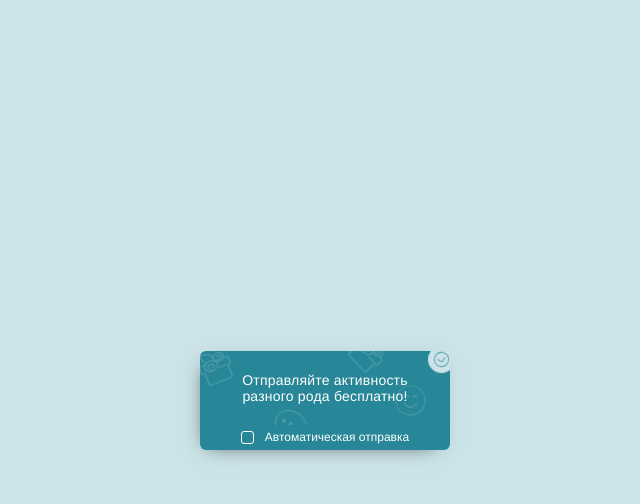
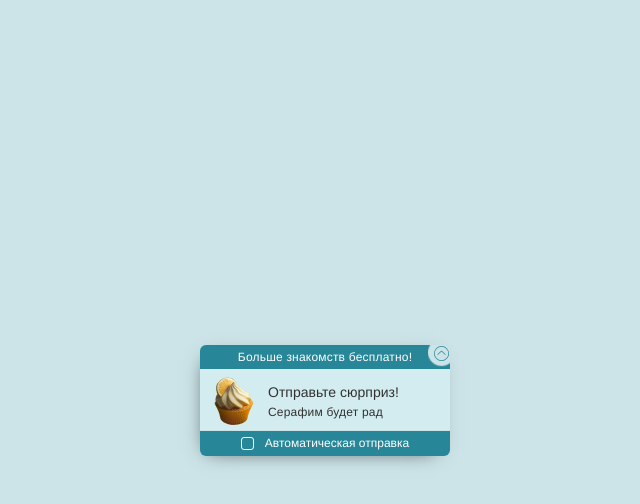
Before and after one commit to KuznetsovGleb/KuznetsovGleb.github.io, a plain HTML site: page KP-3620/index.html in a window 1280 px wide. Both pictures are taken after a click on the picture 756 px from the left and 217 px from the top of the page. Shown: the whole page, without its empty margins (315-955 px from the left). Drawn offline with nearby package versions, Linux system fonts and the light colour scheme.

Commit message:
added block collapsing and deleting

```diff
--- a/KP-3620/css/styles.css
+++ b/KP-3620/css/styles.css
@@ -24,7 +24,6 @@ html, body {
     min-width: 250px;
     max-width: 250px;
     border-radius: 6px;
-    /*overflow: auto;*/
     -webkit-box-shadow: -4px 5px 20px -11px rgba(0,0,0,0.75);
     -moz-box-shadow: -4px 5px 20px -11px rgba(0,0,0,0.75);
     box-shadow: -4px 5px 20px -11px rgba(0,0,0,0.75);
@@ -43,22 +42,44 @@ html, body {
     background-position: left center, right center;
     background-size: contain;
 }
+.block-header-minimize {
+    min-height: 24px;
+    background-image: linear-gradient(to right, RGB(39, 134, 151), RGB(39, 134, 151)), url("../images/bg-header-minimize.png");
+    background-size: 228px, contain;
+    background-position: left center, right center;
+    border-top-left-radius: 6px;
+    border-top-right-radius: 6px;
+}
 
 .collapse-icon {
     position: absolute;
     right: 1px;
     top: 1px;
     cursor: pointer;
-    animation: iconRotation 2s linear infinite;
 }
 
-@keyframes iconRotation {
+.counterclock-wise {
+    animation: counterclock-wise 600ms linear;
+    animation-fill-mode: forwards;
+}
+.clockwise {
+    animation: clockwise 600ms linear;
+    animation-fill-mode: forwards;
+}
+@keyframes clockwise {
     from {
         transform: rotate(0);
-
     }
     to {
-        transform: rotate(360deg);
+        transform: rotate(0.5turn);
+    }
+}
+@keyframes counterclock-wise {
+    from {
+        transform: rotate(0.5turn);
+    }
+    to {
+        transform: rotate(0);
     }
 }
 
@@ -66,6 +87,10 @@ html, body {
     font-size: 14px;
     letter-spacing: 0.2px;
     color: #ffffff;
+}
+.block-header-text-minimize {
+    font-size: 12px;
+    font-weight: 300;
 }
 
 .block-user-views {
@@ -83,9 +108,6 @@ html, body {
     font-size: 12px;
     color: #323232;
 }
-/*.block-user-views:hover .popup-advice {*/
-    /*display: block;*/
-/*}*/
 
 .popup-advice {
     display: none;
@@ -167,14 +189,32 @@ html, body {
     color: #323232;
 }
 
-
-
+.activities-sent::after {
+    content: 'Отправлено другим пользователем';
+    position: absolute;
+    top: 50%;
+    left: 50%;
+    transform: translate(-50%, -50%);
+    display: flex;
+    align-items: center;
+    justify-content: center;
+    height: 100%;
+    width: 100%;
+    pointer-events: none;
+    text-align: center;
+    font-size: 12px;
+    color: #53ce8a;
+    background-image: linear-gradient(to right, rgba(255, 255, 255, 0.9), rgba(255, 255, 255, 0.5));
+}
 .activities-list {
     list-style: none;
+    overflow: hidden;
+    min-height: 60px;
 }
 .activities-list-item {
     border-bottom: 1px solid #9696961a;
     position: relative;
+    cursor: pointer;
 }
 .activities-greeting {
     padding: 12px 0 11px 20px;
@@ -183,7 +223,6 @@ html, body {
 }
 .activities-surprise {
     padding: 15px 0 11px 68px;
-    /*background: url("../images/wink.png") no-repeat left center;*/
     /*background-size: 20%;*/
     background-color: #d9f3f780;
 
@@ -201,7 +240,6 @@ html, body {
     position: absolute;
     left: 10px;
     top: 8px;
-    /*background: url("../images/wink.png") no-repeat center center;*/
     /*background-size: contain;*/
 }
 
@@ -226,7 +264,7 @@ html, body {
 }
 .activities-list-item-text {
     display: block;
-    width: 85%;
+    width: 86%;
     font-size: 12px;
     font-weight: 300;
     letter-spacing: 0.2px;
@@ -307,19 +345,20 @@ html, body {
 }
 
 .non-active {
-    /*display: none;*/
-    height: auto;
-    overflow: hidden;
-    animation: hiding 1s ease-in-out;
-    animation-fill-mode: forwards;
+    display: none;
+    /*height: auto;*/
+    /*overflow: hidden;*/
+    /*animation: hiding 1s ease-in-out;*/
+    /*animation-fill-mode: forwards;*/
 }
 
-@keyframes hiding {
-    from {
-        height: 303px;
-    }
-    to {
-        height: 0px;
-        /*display: none;*/
-    }
-}
+
+/*@keyframes hiding {*/
+    /*from {*/
+        /*height: 303px;*/
+    /*}*/
+    /*to {*/
+        /*height: 0px;*/
+        /*!*display: none;*!*/
+    /*}*/
+/*}*/
--- a/KP-3620/index.html
+++ b/KP-3620/index.html
@@ -14,11 +14,12 @@
 
     <div class="block">
 
-        <header class="block-header">
+        <header class="block-header js-block-header">
             <img class="collapse-icon js-collapse-button" src="images/arrow.svg" alt="close">
             <span class="block-header-text">Отправляйте активность<br> разного рода бесплатно!</span>
+            <span class="block-header-text block-header-text-minimize non-active">Больше знакомств бесплатно!</span>
         </header>
-        <div class="collapse-wrapper js-collapse-block">
+        <div class="collapse-wrapper js-collapse-block non-collapse">
             <div class="block-user-views js-block-user-views">
                 <svg class="block-user-svg" xmlns="http://www.w3.org/2000/svg" width="15" height="15"
                      viewBox="0 0 15 15">
@@ -32,8 +33,8 @@
                 </div>
             </div>
             <div class="activities-list-wrapper">
-                <ul class="activities-list">
-                    <!--<li class="activities-list-item activities-greeting">-->
+                <ul class="activities-list js-activities-list">
+                    <!--<li class="activities-list-item activities-greeting activities-sent">-->
                         <!--<span class="activities-list-item-header">Василий ждет приветствий!</span>-->
                         <!--<span class="activities-list-item-text">Привет! Как ты относишься к знакомствам в Интернете?</span>-->
                     <!--</li>-->
--- a/KP-3620/js/script.js
+++ b/KP-3620/js/script.js
@@ -7,26 +7,64 @@ $(function () {
             this.createDynamicElements();
         },
         initVar: function () {
+            this.$header = $('.js-block-header');
             this.$closeButton = $('.js-collapse-button');
             this.$collapseBlock = $('.js-collapse-block');
-
+            this.collapseFlag = false;
             this.$blockViews = $('.js-block-user-views');
             this.$blockPopup = $('.js-popup-advice');
 
             this.userAmount = $('#user-amount');
 
-            this.activitiesList = $('.activities-list');
-
+            this.$activitiesList = $('.js-activities-list');
+            this.$checkboxInput = $('.js-checkbox-select');
         },
         bindEvents: function () {
             let self = this;
 
             this.$closeButton.on('click', function () {
-                self.$collapseBlock.addClass('non-active');
+                if (self.$collapseBlock.hasClass('non-collapse')) {
+                    self.$closeButton.removeClass('counterclock-wise').addClass('clockwise');
+                    self.$collapseBlock.toggleClass('non-collapse');
+                    self.$header.toggleClass('block-header-minimize')
+                    $('.block-header-text').eq(0).toggleClass('non-active');
+                    $('.block-header-text').eq(1).toggleClass('non-active');
+
+                    self.collapseFlag = true;
+                    let heightList = $('.activities-list-item').first().outerHeight();
+
+                    self.$collapseBlock.slideUp('slow', function () {
+                        console.log(heightList);
+                        self.$activitiesList.height(heightList);
+                        self.$activitiesList.insertAfter(self.$header);
+                    });
+
+                } else {
+                    self.$closeButton.removeClass('clockwise').addClass('counterclock-wise');
+                    self.$header.toggleClass('block-header-minimize')
+                    self.$collapseBlock.toggleClass('non-collapse');
+                    $('.block-header-text').eq(0).toggleClass('non-active');
+                    $('.block-header-text').eq(1).toggleClass('non-active');
+
+                    self.collapseFlag = false;
+                    self.$collapseBlock.slideDown('slow', function () {
+                        self.$activitiesList.insertAfter(self.$collapseBlock);
+                        self.$activitiesList.css('height', '100%');
+                    });
+                }
+
             })
 
             this.$blockViews.on('click', function () {
                 self.$blockPopup.toggleClass('active-popup');
+            })
+
+            this.$activitiesList.on('click', 'li', function () {
+                if ($(this).hasClass('activities-sent')) return false;
+
+                $(this).slideUp(function () {
+                    $(this).remove();
+                })
             })
 
         },
@@ -36,7 +74,7 @@ $(function () {
         createDynamicElements: function () {
             this.createUserViewsBlock();
             this.createActivities();
-
+            this.generateActivity();
         },
         createUserViewsBlock: function () {
             let minAmount = 1;
@@ -58,14 +96,15 @@ $(function () {
         createActivities: function () {
 
             for (let j = 0; j < 4; j++) {
-                this.activitiesList.append('<li class="activities-list-item"></li>');
 
                 let randomNumber = this.getRandom(0, 2);
+                let timeToLive = this.getRandom(5000, 10000);
 
+                this.$activitiesList.append('<li class="activities-list-item"></li>');
                 $('.activities-list-item').eq(j).addClass(store.activities[randomNumber]);
 
 
-                let inner = $('.activities-list-item').eq(j).append(
+                let listItem = $('.activities-list-item').eq(j).append(
                     '<span class="activities-list-item-header"></span>' +
                     '<span class="activities-list-item-text"></span>');
 
@@ -73,33 +112,96 @@ $(function () {
                     $('.activities-list-item').eq(j).prepend('<span class="activities-img"></span>');
                 }
 
+                let currentItem = $('.activities-list-item').eq(j);
 
+                this.fillElements(randomNumber, currentItem)
+
+                setTimeout(() => {
+                    if (this.isAutomaticSending()) {
+                        listItem.addClass('activities-sent');
+                        setTimeout(() => {
+                            listItem.slideUp(function () {
+                                listItem.remove();
+                            });
+                        }, 2000)
+                    } else {
+                        listItem.slideUp(function () {
+                            listItem.remove();
+                        });
+                    }
+                }, timeToLive)
+            }
+        },
+        generateActivity: function () {
+            let randomNumber = this.getRandom(0, 2);
+            let outer = $('<li class="activities-list-item"></li>').addClass(store.activities[randomNumber]);
+            let inner = outer.append(
+                '<span class="activities-list-item-header"></span>' +
+                '<span class="activities-list-item-text"></span>');
+
+            if (!outer.hasClass('activities-greeting')) {
+                outer.prepend('<span class="activities-img"></span>');
+            }
+
+            this.fillElements(randomNumber, outer)
+
+            setTimeout(() => {
+                if ($('.activities-list-item').length < 4) {
+                    this.$activitiesList.append(outer);
+
+                    let heightList = $('.activities-list-item').first().outerHeight() || 60;
+                    if (this.collapseFlag) {
+                        self.$activitiesList.height(heightList);
+                    }
+                    this.generateActivity();
+
+                    setTimeout(() => {
+                        if (this.isAutomaticSending()) {
+                            outer.addClass('activities-sent');
+                            setTimeout(() => {
+                                outer.slideUp(() => {
+                                    outer.remove();
+                                });
+                            }, 2000)
+                        } else {
+                            outer.slideUp(() => {
+                                outer.remove();
+                            });
+                        }
+                    }, this.getRandom(5000, 1000))
+
+                    return false;
+                }
+                this.generateActivity();
+
+            }, this.getRandom(5000, 1000));
+        },
+        isAutomaticSending: function () {
+            return this.$checkboxInput.is(':checked');
+        },
+        fillElements: function (randomNumber, currentItem) {
             switch (randomNumber) {
                 case 0:
-                        $('.activities-list-item').eq(j).find('.activities-list-item-header').text(store.users[this.getRandom(0, 14)] + ' ждет приветствий!');
-                        $('.activities-list-item').eq(j).find('.activities-list-item-text').text(store.greeting[this.getRandom(0, 14)]);
+                    currentItem.find('.activities-list-item-header').text(store.users[this.getRandom(0, 14)] + ' ждет приветствий!');
+                    currentItem.find('.activities-list-item-text').text(store.greeting[this.getRandom(0, 14)]);
                     break;
                 case 1:
-                        $('.activities-list-item').eq(j).find('.activities-list-item-header').text('Отправьте сюрприз!');
-                        $('.activities-list-item').eq(j).find('.activities-list-item-text').text(store.users[this.getRandom(0, 14)] + ' будет рад');
-                        $('.activities-list-item').eq(j).find('.activities-img').css({
+                    currentItem.find('.activities-list-item-header').text('Отправьте сюрприз!');
+                    currentItem.find('.activities-list-item-text').text(store.users[this.getRandom(0, 14)] + ' будет рад');
+                    currentItem.find('.activities-img').css({
                         "background": "url('images/surprise-" + this.getRandom(1, 12) + ".png') no-repeat center",
                         "background-size": "contain"
                     });
                     break;
                 case 2:
-                        $('.activities-list-item').eq(j).find('.activities-list-item-header').text('Обрадуйте стикером!');
-                        $('.activities-list-item').eq(j).find('.activities-list-item-text').text('Привлеките внимание пользователя ' + store.users[this.getRandom(0, 14)]);
-                        $('.activities-list-item').eq(j).find('.activities-img').css({
+                    currentItem.find('.activities-list-item-header').text('Обрадуйте стикером!');
+                    currentItem.find('.activities-list-item-text').text('Привлеките внимание пользователя ' + store.users[this.getRandom(0, 14)]);
+                    currentItem.find('.activities-img').css({
                         "background": "url('images/sticker-" + this.getRandom(1, 9) + ".png') no-repeat center",
                         "background-size": "contain"
                     });
             }
-
         }
-
-        }
-
 
     };
 
@@ -119,7 +221,7 @@ $(function () {
             "Случайная встреча — самая неслучайная вещь на свете!",
             "Любовь смотрит через телескоп, зависть — через микроскоп!",
             "Женщина, как соль: с ней не сладко, но без неё не вкусно!",
-            "Девушка, как дорогая машина — оставишь без присмотра — угонят!",
+            "Девушка, как дорогая машина - оставишь без присмотра - угонят!",
             "Толстый, лысый и злопамятный!",
             "Красивый мужчина в самом рассвете сил!"
         ]
```
Also changed, not shown: KP-3620/images/bg-header-minimize.png (added). Lines whose indentation alone changed are shown as unchanged.
